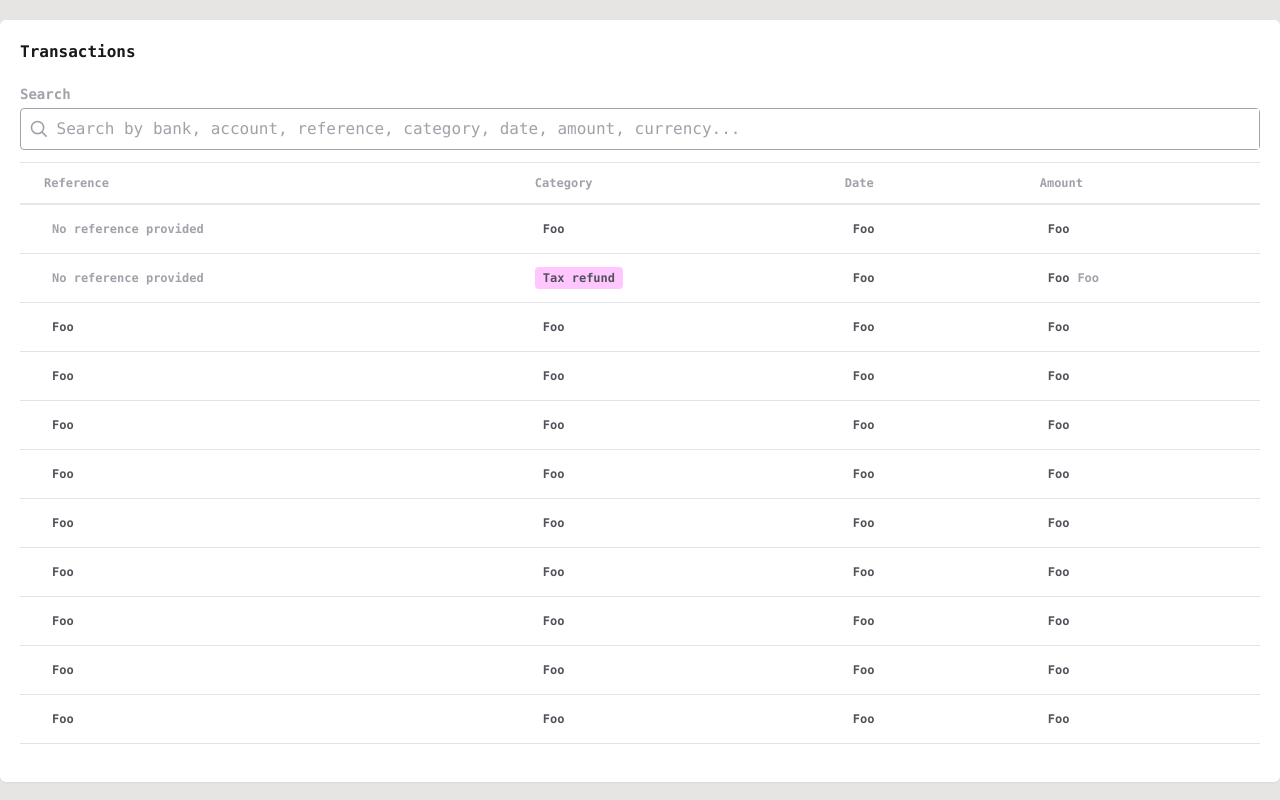
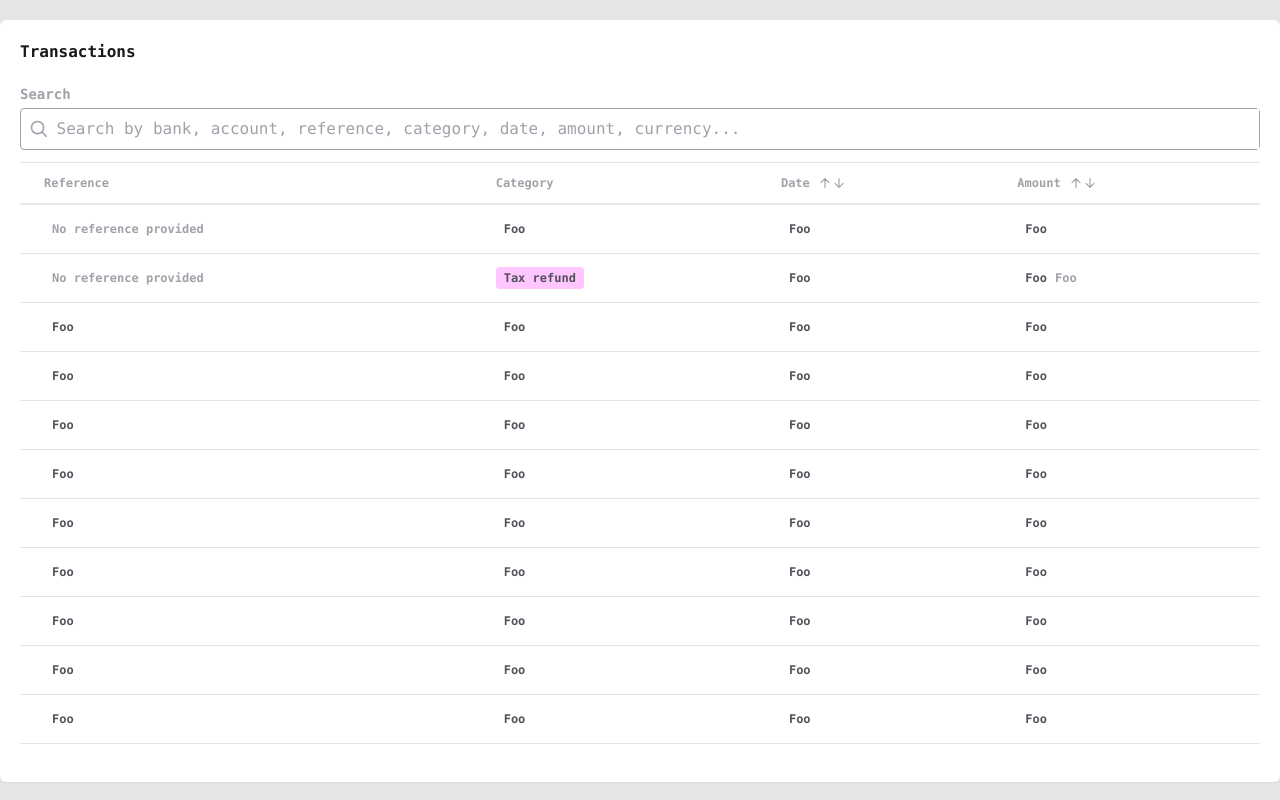
Before and after one commit to K-Schaeffer/friday-challenge, a Nuxt app in the folder packages/frontend/: page / in a window 1280 px wide. Built offline with nearby package versions, Linux system fonts and the light colour scheme.

Commit message:
feat(frontend): add sort icon and sort toggle

```diff
--- a/packages/frontend/components/my/transaction-table.vue
+++ b/packages/frontend/components/my/transaction-table.vue
@@ -3,14 +3,30 @@
     <thead class="sticky top-0 bg-white">
       <tr>
         <th
-          v-for="(cell, index) in headCells"
-          :key="index"
+          v-for="cell in headCells"
+          :key="cell.id"
+          :class="{
+            'hover:bg-slate-50 hover:cursor-pointer': cell.isSortable,
+          }"
           class="px-6 py-3 border-t border-zinc-200 whitespace-nowrap font-semibold text-xs text-zinc-400 text-left"
-          :class="{
-            'hover:bg-slate-50 hover:cursor-pointer': cell.isClickable,
-          }"
+          @click="() => cell.isSortable && emit('sort', cell.id)"
         >
-          {{ cell.text }}
+          <span class="flex">
+            {{ cell.text }}
+            <span v-show="cell.isSortable" class="flex">
+              <icon-arrow-up-outlined
+                :class="{ 'stroke-zinc-600': cell.isSorting === 'DESC' }"
+                width="14"
+                class="stroke-zinc-400 stroke-2 ml-2"
+              />
+              <!-- :class="{ 'ml-2': cell.isSorting === 'ASC' }" -->
+              <icon-arrow-down-outlined
+                :class="{ 'stroke-zinc-600': cell.isSorting === 'ASC' }"
+                width="14"
+                class="stroke-zinc-400 stroke-2"
+              />
+            </span>
+          </span>
         </th>
       </tr>
     </thead>
@@ -41,12 +57,14 @@
 </template>
 
 <script setup>
-const headCells = [
-  { text: "Reference" },
-  { text: "Category" },
-  { text: "Date", isClickable: true },
-  { text: "Amount", isClickable: true },
-];
+defineProps({
+  headCells: {
+    type: Array,
+    required: true,
+  },
+});
+
+const emit = defineEmits(["sort"]);
 
 const bodyRows = [
   [
--- a/packages/frontend/pages/index.vue
+++ b/packages/frontend/pages/index.vue
@@ -3,7 +3,27 @@
     <h1 class="text-zinc-900 font-bold pb-5">Transactions</h1>
     <my-transaction-search-input class="pb-3" />
     <div class="block max-h-[75vh] overflow-hidden overflow-y-scroll">
-      <my-transaction-table />
+      <my-transaction-table :head-cells="headCells" @sort="handleSort" />
     </div>
   </div>
 </template>
+
+<script setup>
+const headCells = reactive([
+  { text: "Reference", id: "reference" },
+  { text: "Category", id: "category" },
+  { text: "Date", id: "date", isSortable: true, isSorting: "" },
+  { text: "Amount", id: "amount", isSortable: true, isSorting: "" },
+]);
+
+const handleSort = (cellId) => {
+  const selectedCell = headCells.find((cell) => cell.id === cellId);
+
+  selectedCell.isSorting =
+    selectedCell.isSorting === ""
+      ? "DESC"
+      : selectedCell.isSorting === "ASC"
+      ? ""
+      : "ASC";
+};
+</script>
```
